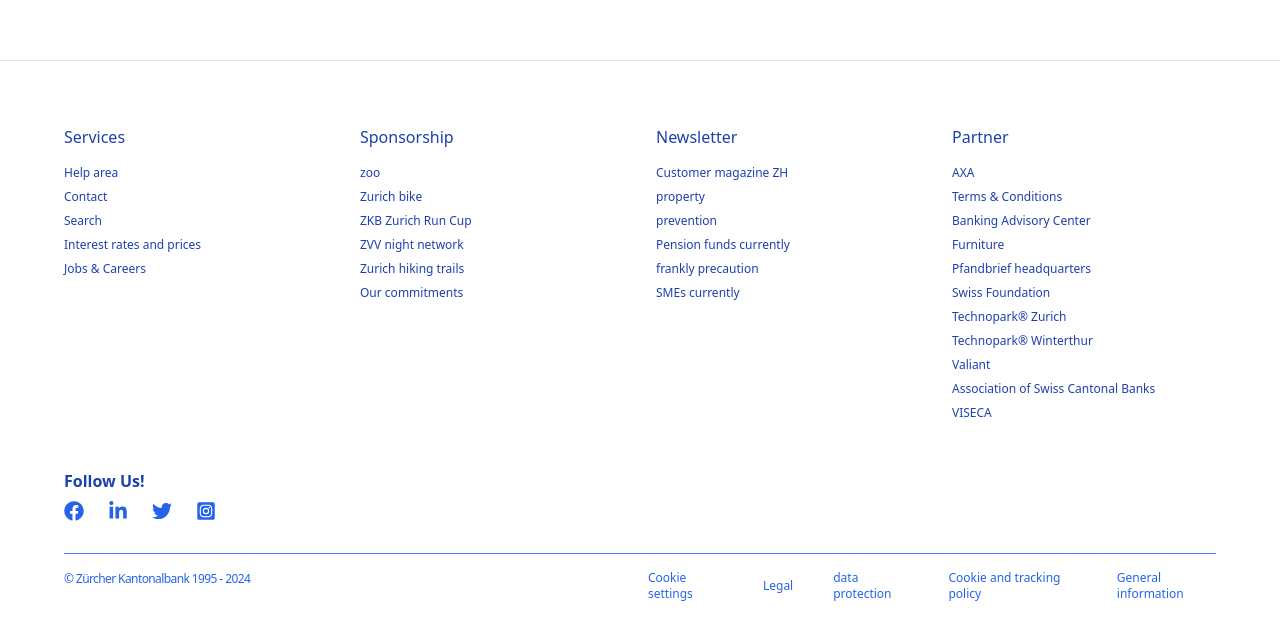
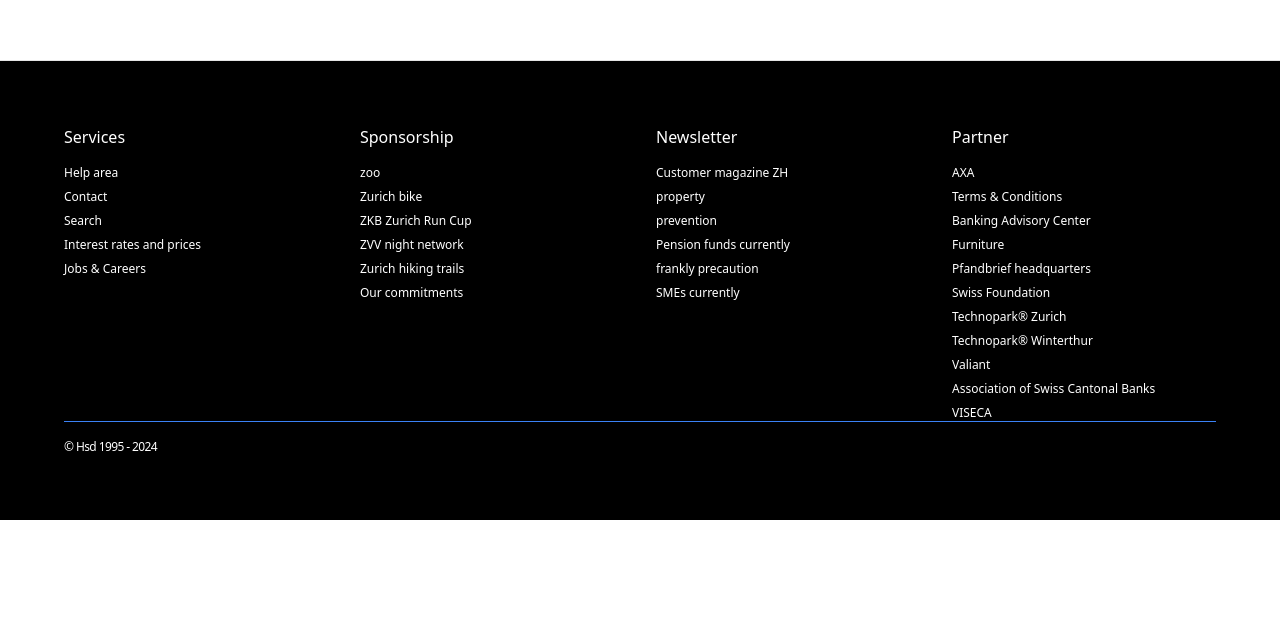
Before and after one commit to Shazaniyu55/hsd_bank, a Next.js app: page / in a window 1280 px wide. Shown: the part 1004-1644 px from the top of the page. After the commit the page ends 1524 px from the top, so only its background shows below. Built offline with nearby package versions, Linux system fonts and the light colour scheme.

Commit message:
commit34

```diff
--- a/src/components/footer.js
+++ b/src/components/footer.js
@@ -6,12 +6,12 @@
 
 const Footer = () => {
   return (
-    <footer className="border-t border-blu-600 border-neutral-200 bg-white mt-20  px-5 md:px-16 py-10 md:py-16">
+    <footer className="border-t border-blu-600 border-neutral-200 bg-black mt-20  px-5 md:px-16 py-10 md:py-16">
       <div className="container mx-auto">
         <div className="grid grid-cols-1 gap-8 lg:grid-cols-2">
 
 
-          <div className="grid gap-8 lg:col-span-2 grid-cols-2 md:grid-cols-4 text-blue-800">
+          <div className="grid gap-8 lg:col-span-2 grid-cols-2 md:grid-cols-4 text-white">
             <div>
               <p className="font-medium">Services</p>
               <nav className="flex flex-col text-xs font-medium mt-4 space-y-2 text-sm">
@@ -230,38 +230,7 @@
             </div>
 
 
-            <div>
-            <p className="max-w-xs mt-4 font-bold text-blue-800">
-              Follow Us!
-            </p>
-            <div className="flex mt-2 space-x-6 text-blue-600">
-              <Link
-                href=""
-                target="_blank"
-              >
-                <FaFacebook size={20} className="hover:text-blue-600 hover:-translate-y-1 transition-all" />
-              </Link>
 
-              <Link
-                href=""
-                target="_blank"
-              >
-                <FaLinkedinIn size={20} className="hover:text-blue-400 hover:-translate-y-1 transition-all" />
-              </Link>
-              <Link href="" target="_blank">
-                <FaTwitter size={20} className="hover:text-blue-600 hover:-translate-y-1 transition-all" />
-              </Link>
-              <Link
-                href=""
-                target="_blank"
-              >
-                <FaInstagramSquare size={20} className="hover:text-blue-600 hover:-translate-y-1 transition-all" />
-              </Link>
-            </div>
-
-            <p className="leading-loose tracking-tighter  leading-normal mt-8 text-xs text-blue-600">
-        </p>
-          </div>
 
 
 
@@ -275,21 +244,13 @@
       </div>
 
 
-      <section className="w-full border-t md:grid grid-cols-2 gap-4 border-blue-500 bg-white ">
+      <section className="w-full border-t md:grid grid-cols-2 gap-4 border-blue-500 bg-black ">
         <div className="mt-4">
-        <p className="leading-loose tracking-tighter line-clamp-3 leading-normal text-xs text-blue-600">© Zürcher Kantonalbank 1995 - 2024</p>
+        <p className="leading-loose tracking-tighter line-clamp-3 leading-normal text-xs text-white">© Hsd 1995 - 2024</p>
         </div>
 
 
-           <div className='mt-4'>
-                        <ul className=' items-center cursor-pointer  text-xs justify-center md:flex md:space-x-10 md:space-y-0'>
-                          <li className='text-blue-600  hover:text-blue-400'>Cookie settings</li>
-                          <li className='text-blue-600 hover:text-blue-400'>Legal</li>
-                          <li className='text-blue-600 hover:text-blue-400'>data protection</li>
-                          <li className='text-blue-600 hover:text-blue-400'>Cookie and tracking policy</li>
-                          <li className='text-blue-600 hover:text-blue-400'>General information</li>
-                        </ul>
-                      </div>
+
       </section>
     </footer>
   );
```
